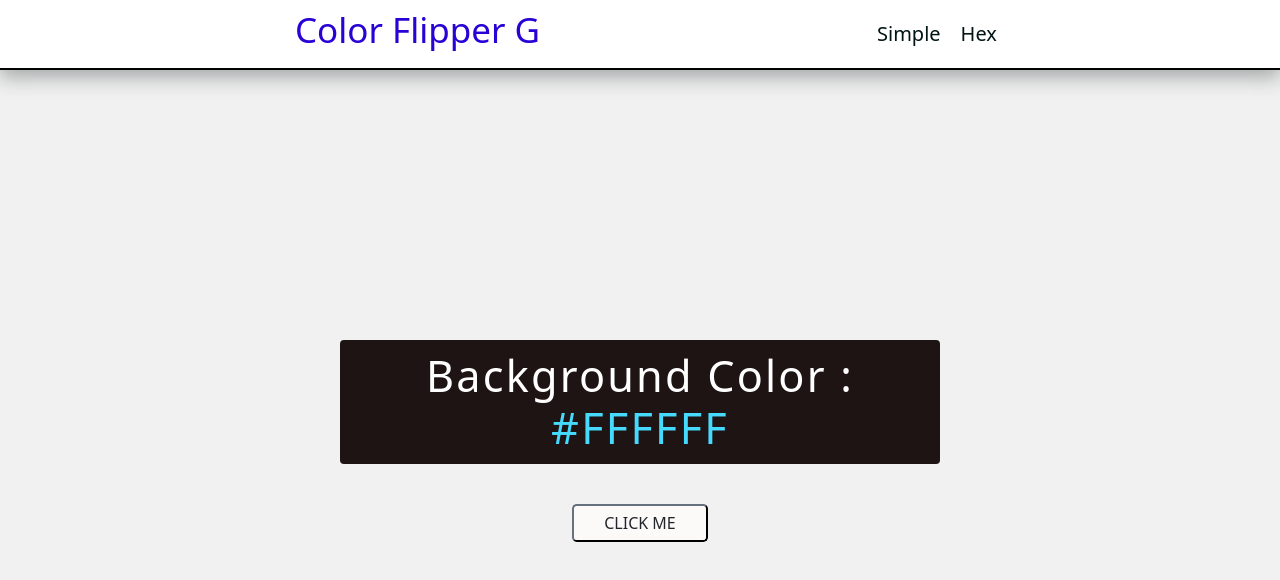
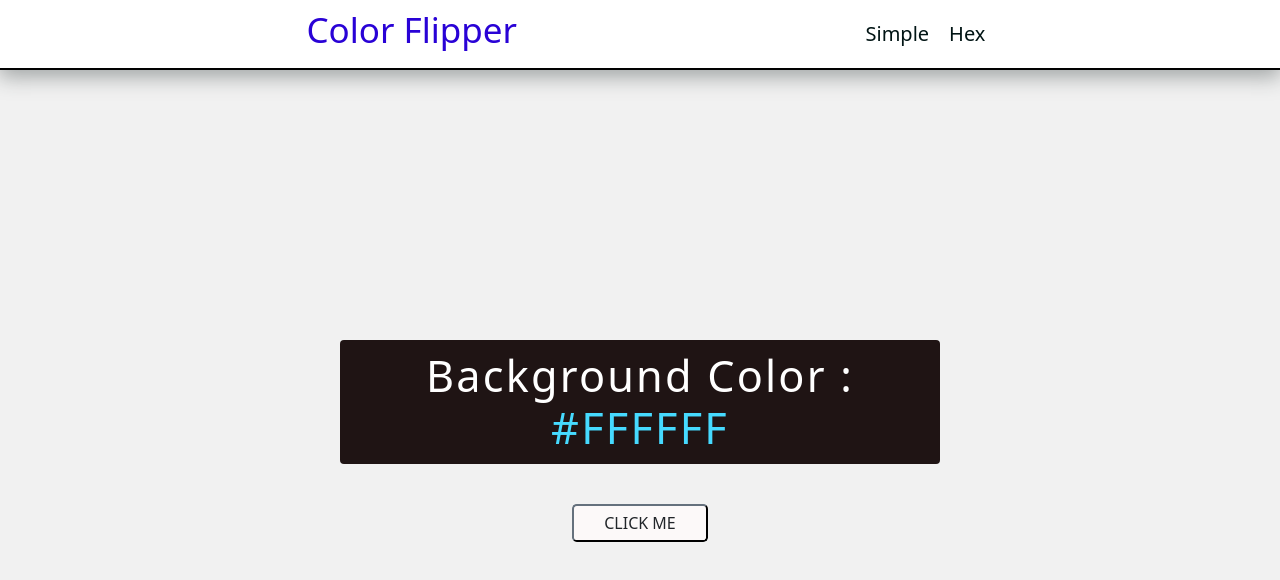
Before and after one commit to Harsh-R-16/Color-Flipper, a plain HTML site: page index.html in a window 1280 px wide. Drawn offline with nearby package versions, Linux system fonts and the light colour scheme.

Commit message:
Update index.html

```diff
--- a/index.html
+++ b/index.html
@@ -14,7 +14,7 @@
 
 <body>
     <header>
-        <h2>Color Flipper G</h2>
+        <h2>Color Flipper</h2>
 
         <ul>
             <li><a href="#" id="sim">Simple</a></li>
```
